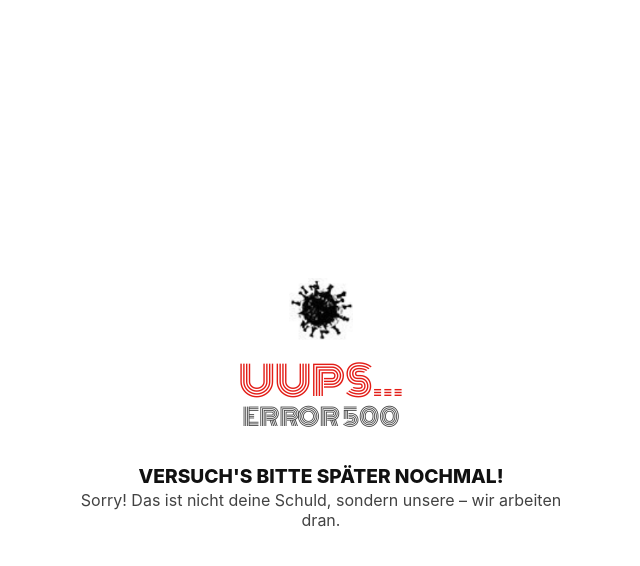
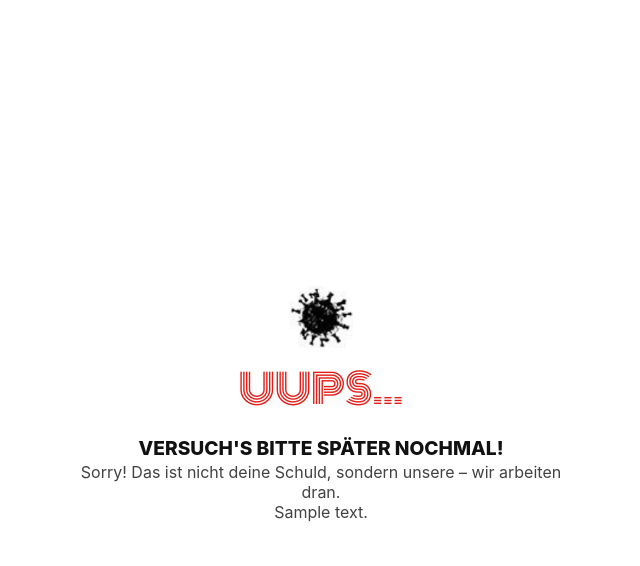
Before and after one commit to gaengeviertel/coronaSignIn, a Flask app: template src/templates/error-page.html.jinja2 in a window 1280 px wide. Shown: the top 566 px of the page, without its empty margins (319-959 px from the left). Run offline with Flask 2, Linux system fonts and the light colour scheme; the template is opened without the code that fills it: most values are stand-ins (such as "Sample title", 1, 10 or a date in 2020); some libraries are stand-ins or nearby versions.

Commit message:
Improve error reporting
Print out the error name and description on the error page, and add an
handler for 404.

```diff
--- a/src/app.py
+++ b/src/app.py
@@ -47,8 +47,8 @@ def create_app(config=None):
         return render_template("success-page.html.jinja2")
 
     @app.errorhandler(500)
+    @app.errorhandler(404)
     def internal_server_error(e):
-        return render_template("error-page.html.jinja2"), 500
+        return render_template("error-page.html.jinja2", error=e.name, description=e.description), e.code
 
-    app.register_error_handler(500, internal_server_error)
     return app
--- a/src/templates/error-page.html.jinja2
+++ b/src/templates/error-page.html.jinja2
@@ -5,8 +5,9 @@
   <div class="error-container">
       <img src="/static/images/virus.jpg" alt="Illustration Virus" />
       <h1 class="highlight">Uups...</h1>
-      <h1>Error 500</h1>
+      <h1>{{ error }}</h1>
       <h2>Versuch's bitte später nochmal!</h2>
       <span class="description">Sorry! Das ist nicht deine Schuld, sondern unsere – wir arbeiten dran.</span>
+      <span class="description">{{ description }}</span>
   </div>
 {% endblock %}
```
